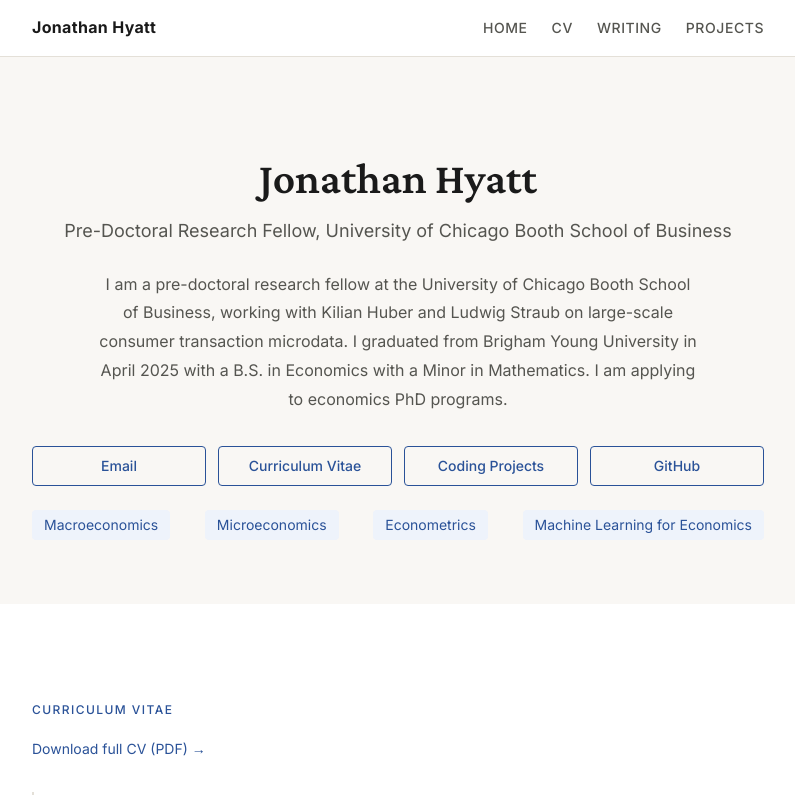
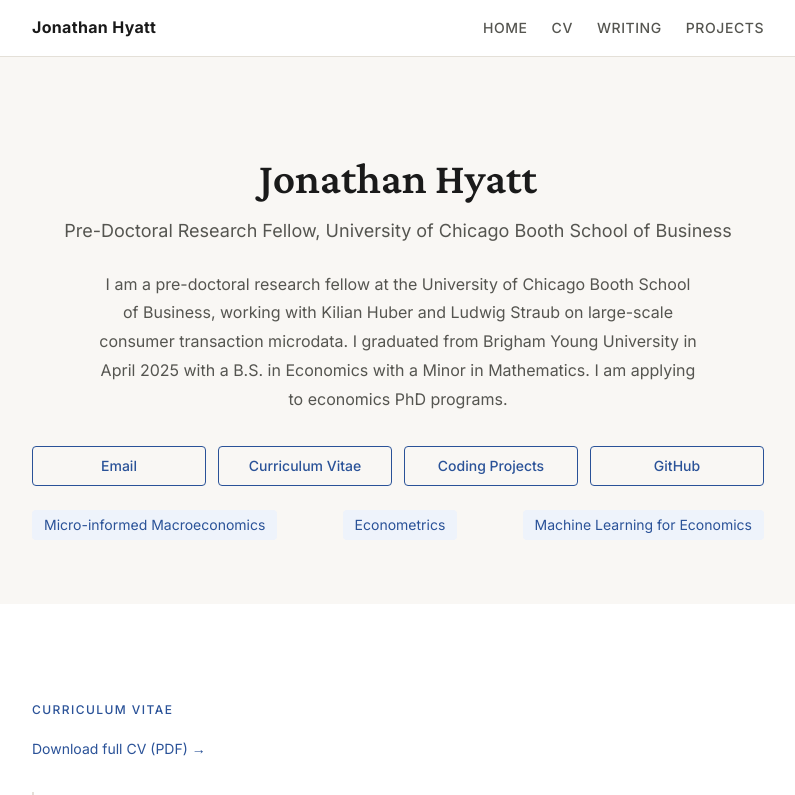
Before and after one commit to hyattjon/jonathanfhyatt.com, a React (Vite) app: page / in a window 1280 px wide. Shown: the top 795 px of the page, without its empty margins (242-1037 px from the left). Built offline with nearby package versions, Linux system fonts and the light colour scheme; no server answers.

Commit message:
home fields updated

```diff
--- a/src/sections/Home.jsx
+++ b/src/sections/Home.jsx
@@ -30,7 +30,7 @@ export default function Home() {
           </a>
         </div>
         <div className="home__fields">
-          {['Macroeconomics', 'Microeconomics', 'Econometrics', 'Machine Learning for Economics'].map(f => (
+          {['Micro-informed Macroeconomics', 'Econometrics', 'Machine Learning for Economics'].map(f => (
             <span key={f} className="home__field-tag">{f}</span>
           ))}
         </div>
```
